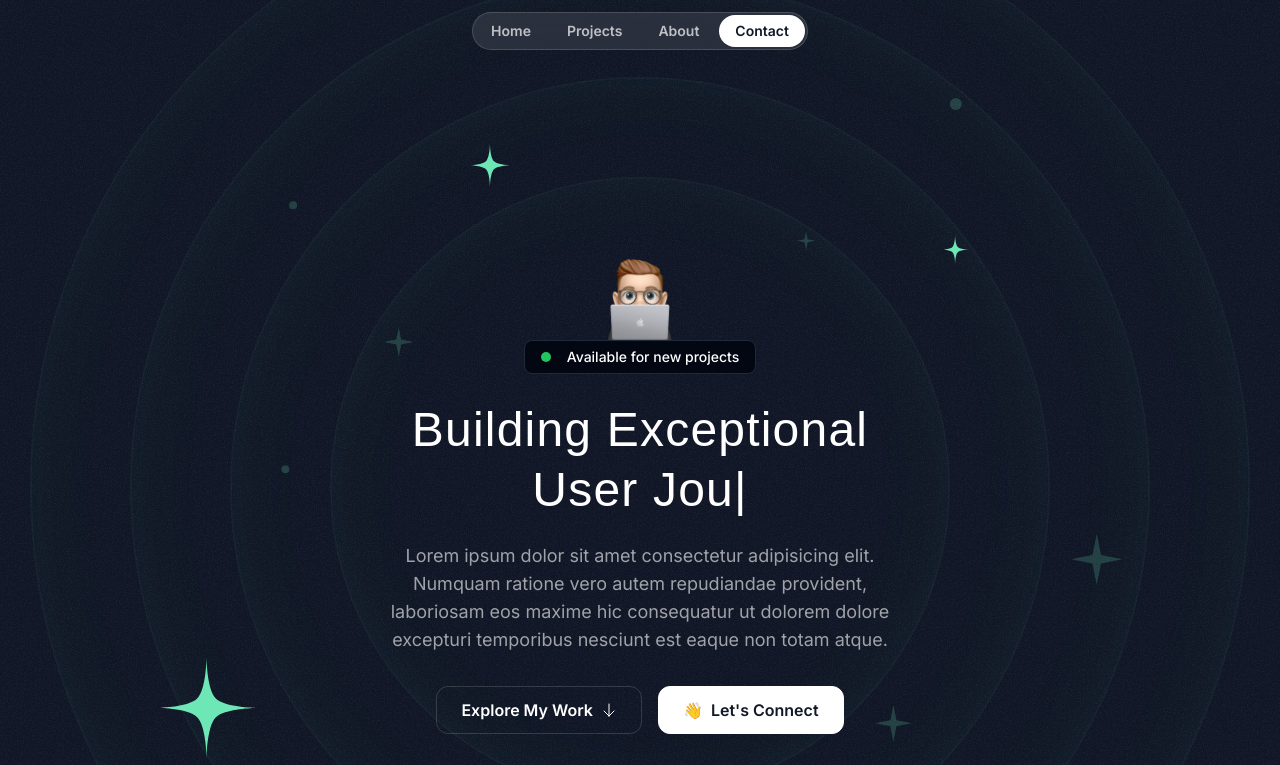
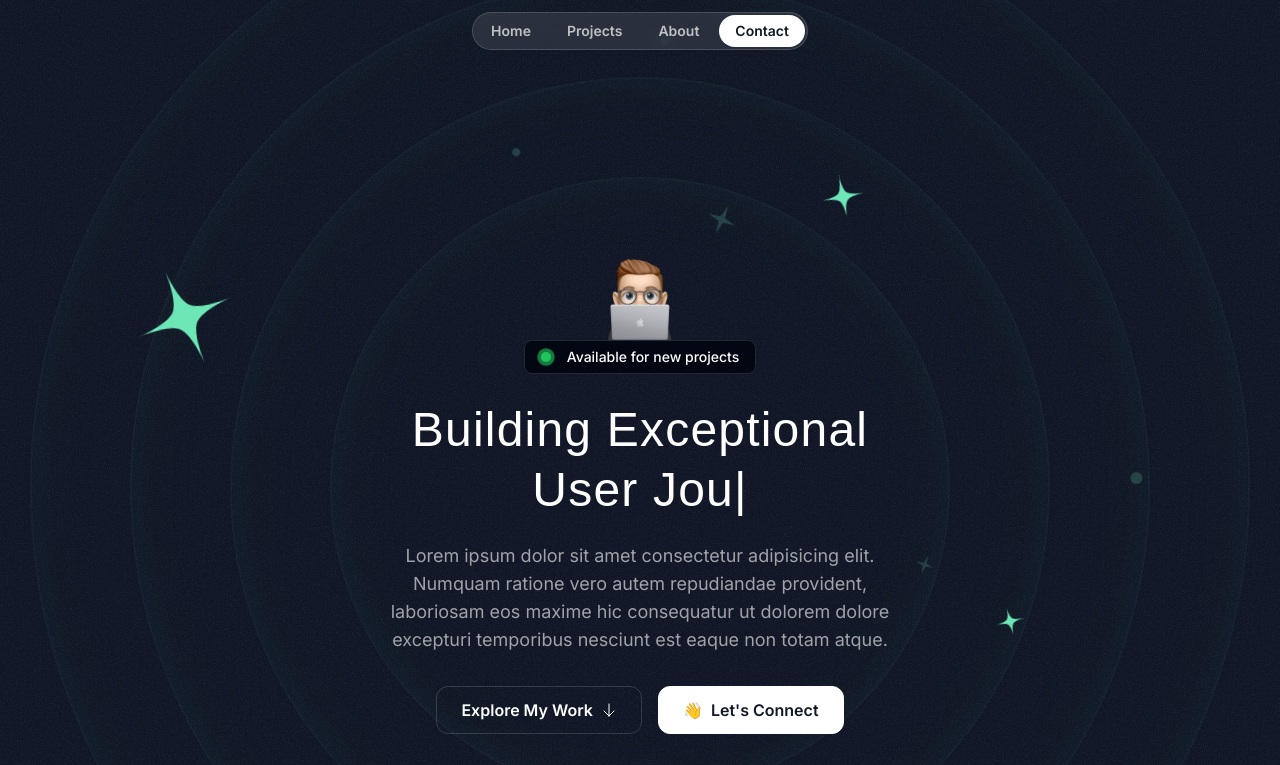
Before and after one commit to Coconhat/porfolio, a Next.js app: page / in a window 1280 px wide. Shown: the top 765 px of the page. Built offline with nearby package versions, Linux system fonts and the light colour scheme; a web font is replaced by a local one.

Commit message:
put animation in the hero section

```diff
--- a/src/components/HeroOrbit.tsx
+++ b/src/components/HeroOrbit.tsx
@@ -1,18 +1,42 @@
 import { PropsWithChildren } from "react";
+import { twMerge } from "tailwind-merge";
 
 export const HeroOrbit = ({
   children,
   size,
   rotation,
-}: PropsWithChildren<{ size: number; rotation: number }>) => {
+  orbitDuration,
+  shouldOrbit = false,
+  shouldSpin = false,
+  spinDuration,
+}: PropsWithChildren<{
+  size: number;
+  rotation: number;
+  orbitDuration?: string;
+  shouldSpin?: boolean;
+  spinDuration?: string;
+  shouldOrbit?: boolean;
+}>) => {
   return (
-    <div className="absolute left-1/2 top-1/2 -translate-x-1/2 -translate-y-1/2 ">
+    <div className="absolute left-1/2 top-1/2 -translate-x-1/2 -translate-y-1/2 -z-20 ">
       <div
-        className=" "
+        className={twMerge(shouldOrbit === true && "animate-spin")}
+        style={{
+          animationDuration: orbitDuration,
+        }}
+      >
+        <div
+          className="flex items-start justify-start "
           style={{
             transform: `rotate(${rotation}deg)`,
             height: `${size}px`,
             width: `${size}px`,
+          }}
+        >
+          <div
+            className={twMerge(shouldSpin === true && "animate-spin")}
+            style={{
+              animationDuration: spinDuration,
             }}
           >
             <div
@@ -25,5 +49,7 @@
             </div>
           </div>
         </div>
+      </div>
+    </div>
   );
 };
--- a/src/sections/Hero.tsx
+++ b/src/sections/Hero.tsx
@@ -23,34 +23,104 @@
         <div className="size-[820px] hero-ring"></div>
         <div className="size-[1020px] hero-ring"></div>
         <div className="size-[1220px] hero-ring"></div>
-        <HeroOrbit size={800} rotation={-72}>
+        <HeroOrbit
+          size={800}
+          rotation={-72}
+          shouldOrbit
+          orbitDuration="48s"
+          shouldSpin
+          spinDuration="6s"
+        >
           <StarIcon className="size-28 text-emerald-300" />
         </HeroOrbit>
-        <HeroOrbit size={550} rotation={20}>
+        <HeroOrbit
+          size={550}
+          rotation={20}
+          shouldOrbit
+          orbitDuration="38s"
+          shouldSpin
+          spinDuration="6s"
+        >
           <StarIcon className="size-12 text-emerald-300" />
         </HeroOrbit>
-        <HeroOrbit size={590} rotation={98}>
+        <HeroOrbit
+          size={590}
+          rotation={98}
+          shouldOrbit
+          orbitDuration="40s"
+          shouldSpin
+          spinDuration="6s"
+        >
           <StarIcon className="size-8 text-emerald-300" />
         </HeroOrbit>
-        <HeroOrbit size={430} rotation={-14}>
+        <HeroOrbit
+          size={430}
+          rotation={-14}
+          shouldOrbit
+          orbitDuration="30s"
+          shouldSpin
+          spinDuration="3s"
+        >
           <SparkleIcon className="size-8 text-emerald-300/20" />
         </HeroOrbit>
-        <HeroOrbit size={440} rotation={79}>
+        <HeroOrbit
+          size={440}
+          rotation={79}
+          shouldOrbit
+          orbitDuration="32s"
+          shouldSpin
+          spinDuration="3s"
+        >
           <SparkleIcon className="size-5 text-emerald-300/20" />
         </HeroOrbit>
-        <HeroOrbit size={530} rotation={178}>
+        <HeroOrbit
+          size={530}
+          rotation={178}
+          shouldOrbit
+          orbitDuration="36s"
+          shouldSpin
+          spinDuration="3s"
+        >
           <SparkleIcon className="size-10 text-emerald-300/20" />
         </HeroOrbit>
-        <HeroOrbit size={710} rotation={144}>
+        <HeroOrbit
+          size={710}
+          rotation={144}
+          shouldOrbit
+          orbitDuration="44s"
+          shouldSpin
+          spinDuration="3s"
+        >
           <SparkleIcon className="size-14 text-emerald-300/20" />
         </HeroOrbit>
-        <HeroOrbit size={720} rotation={85}>
+        <HeroOrbit
+          size={720}
+          rotation={85}
+          shouldOrbit
+          orbitDuration="46s"
+          shouldSpin
+          spinDuration="6s"
+        >
           <div className="size-3 bg-emerald-300/20 rounded-full"></div>
         </HeroOrbit>
-        <HeroOrbit size={520} rotation={-41}>
+        <HeroOrbit
+          size={520}
+          rotation={-41}
+          shouldOrbit
+          orbitDuration="34s"
+          shouldSpin
+          spinDuration="2s"
+        >
           <div className="size-2 bg-emerald-300/20 rounded-full"></div>
         </HeroOrbit>
-        <HeroOrbit size={650} rotation={-5}>
+        <HeroOrbit
+          size={650}
+          rotation={-5}
+          shouldOrbit
+          orbitDuration="42s"
+          shouldSpin
+          spinDuration="6s"
+        >
           <div className="size-2 bg-emerald-300/20 rounded-full"></div>
         </HeroOrbit>
       </div>
@@ -63,7 +133,9 @@
             alt="Person peeking from behind laptop"
           />
           <div className="bg-gray-950 border border-gray-800 px-4 py-1.5 inline-flex items-center gap-4 rounded-lg">
-            <div className="bg-green-500 size-2.5 rounded-full"></div>
+            <div className="bg-green-500 size-2.5 rounded-full relative ">
+              <div className="bg-green-500 absolute inset-0 animate-ping-large rounded-full"></div>
+            </div>
             <div className="text-sm font-medium">
               Available for new projects
             </div>
@@ -92,7 +164,7 @@
                   "Designs",
                   800,
                   "Digital Engagements",
-                  1000
+                  1000,
                 ]}
                 wrapper="span"
                 cursor={true}
--- a/tailwind.config.ts
+++ b/tailwind.config.ts
@@ -21,10 +21,21 @@
       },
     },
     extend: {
-      fontFamily:{
-        sans: 'var(--font-sans)',
-        serif: 'var(--font-serif)'
-      }
+      fontFamily: {
+        sans: "var(--font-sans)",
+        serif: "var(--font-serif)",
+      },
+      animation: {
+        "ping-large": "ping-large 1s ease-in-out infinite",
+      },
+      keyframes: {
+        "ping-large": {
+          "75%, 100%": {
+            transform: "scale(3)",
+            opacity: "0",
+          },
+        },
+      },
     },
   },
   plugins: [],
```
Lines whose indentation alone changed are shown as unchanged.
